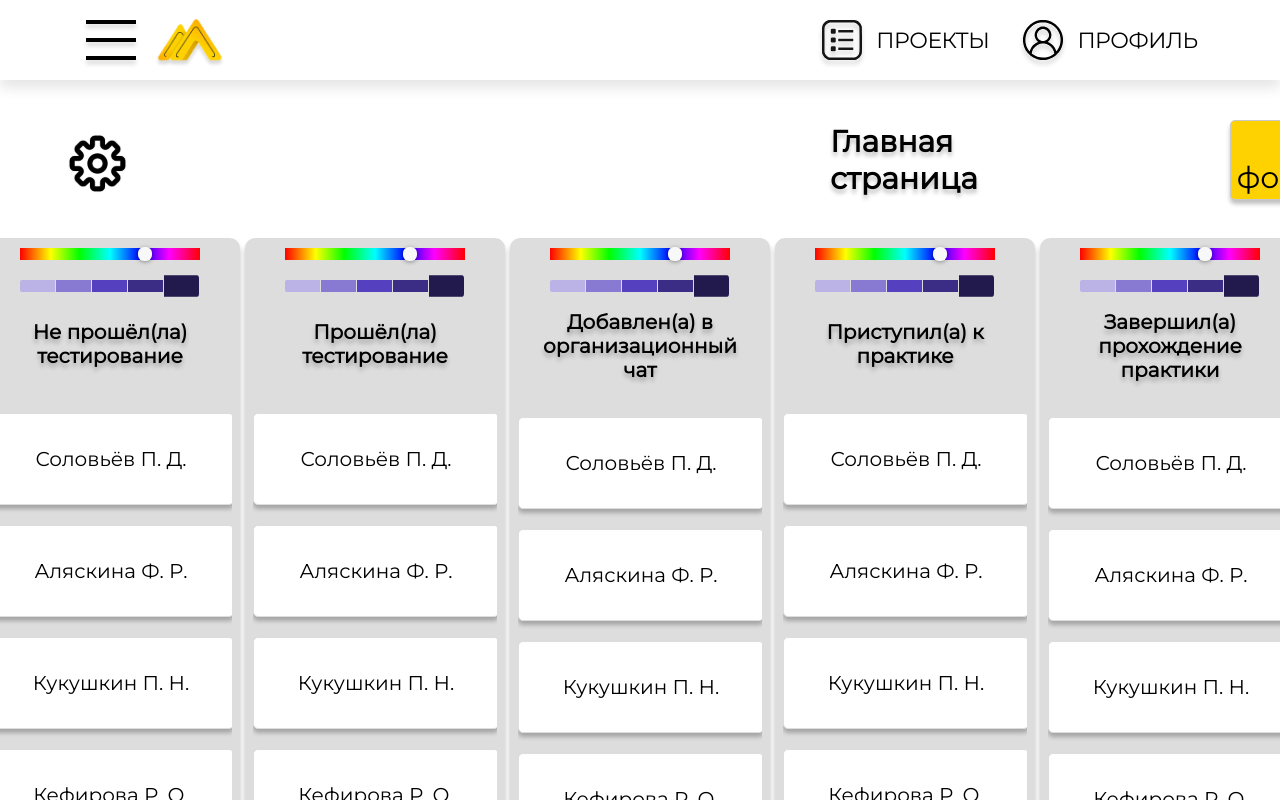
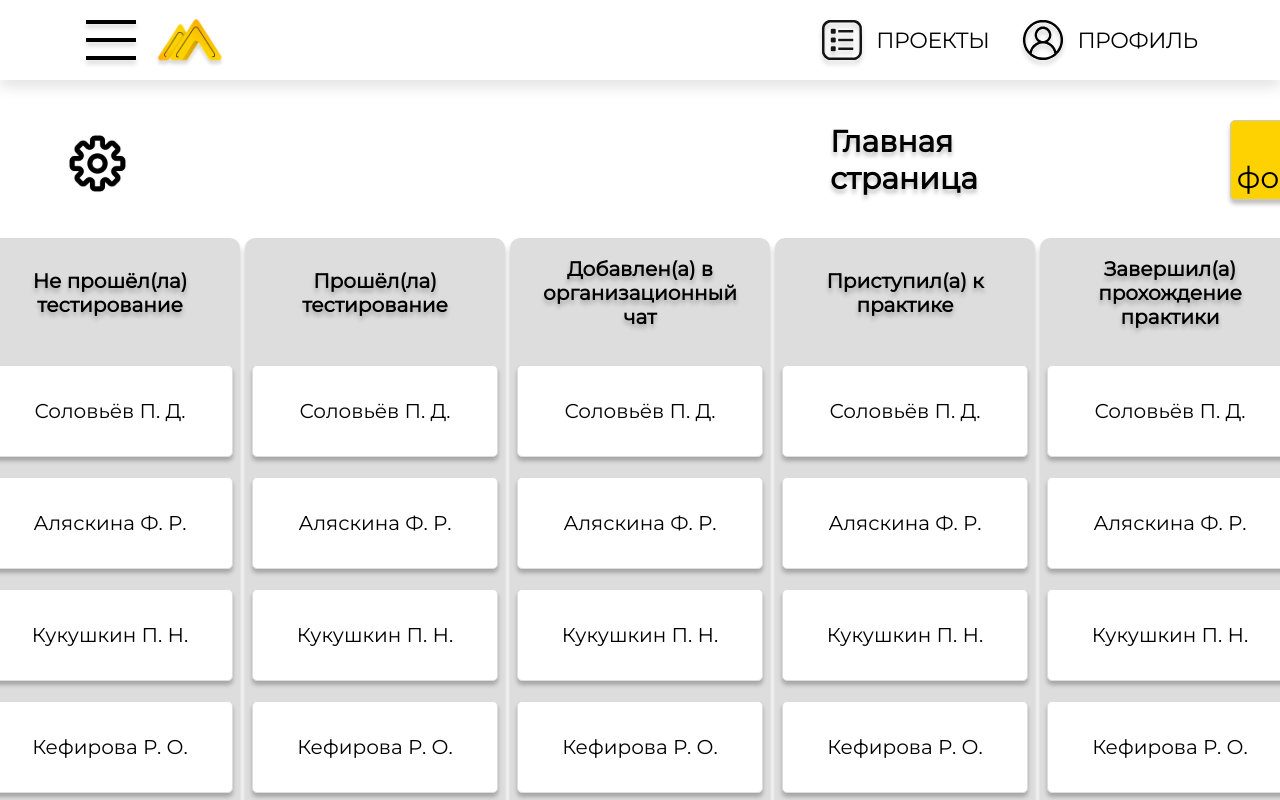
Before and after one commit to iron-66/LK_CRM, a React (Create React App) app: page / in a window 1280 px wide. Shown: the top 800 px of the page. Built offline with nearby package versions, Linux system fonts and the light colour scheme.

Commit message:
Edit columns

```diff
--- a/src/Components/Column.js
+++ b/src/Components/Column.js
@@ -1,4 +1,4 @@
-import React, {Component} from "react";
+import React, {Component, useState} from "react";
 import { SliderPicker } from 'react-color';
 
 import Card from './Card'
@@ -13,8 +13,10 @@ class Column extends Component{
         super(props)
     }
     render(){
-        return <li className="column-element">
-            <SliderPicker className="color-slider" ></SliderPicker>
+        return <li style={{backgroundColor: this.color}} className="column-element">
+            <SliderPicker className="color-slider hidden"
+                color={this.color}
+                />
             <div className="name-column"><h2>{this.props.name}</h2></div>
             <ul className="cards-list">
             {
--- a/src/Components/MainPage.js
+++ b/src/Components/MainPage.js
@@ -19,7 +19,7 @@ class MainPage extends Component{
     render() {
         return <div>
                 <div className="container">
-                    <img src={SettingsIcon}/>
+                    <img className="settings-icon" src={SettingsIcon}/>
                     <h2 className="header-name">Главная страница</h2>
                     <button className="forms-button">К формам и тестам</button>
                 </div>
--- a/src/Styles/Column.css
+++ b/src/Styles/Column.css
@@ -1,13 +1,13 @@
 .column-element {
-    padding: 0 8px 8px;
+    padding: 0 0 8px;
     display: flex;
     flex-direction: column;
     justify-content: space-between;
     align-items: center;
-    width: 244px;
+    width: 260px;
     height: 710px;
     border-radius: 10px;
-    background: #DDD;
+    background-color: #DDD;
     box-shadow: 0px 4px 4px 0px rgba(0, 0, 0, 0.25);
     text-align: center;
 }
@@ -33,10 +33,11 @@
     list-style: none;
     margin-top: 17px;
     padding: 0;
-    width: 244px;
+    width: 100%;
     height: 100%;
     display: flex;
     flex-direction: column;
+    align-items: center;
     gap: 20px;
 }
 
@@ -50,7 +51,7 @@
     display: flex;
     justify-content: center;
     align-items: center;
-    width: 100%;
+    width: 244px;
     height: 90px;
     border-radius: 5px;
     border: 1px solid #DDD;
--- a/src/Styles/MainPage.css
+++ b/src/Styles/MainPage.css
@@ -24,3 +24,7 @@
     list-style: none;
     gap: 5px;
 }
+
+.settings-icon:hover {
+    filter: opacity(0.6);
+}
```
